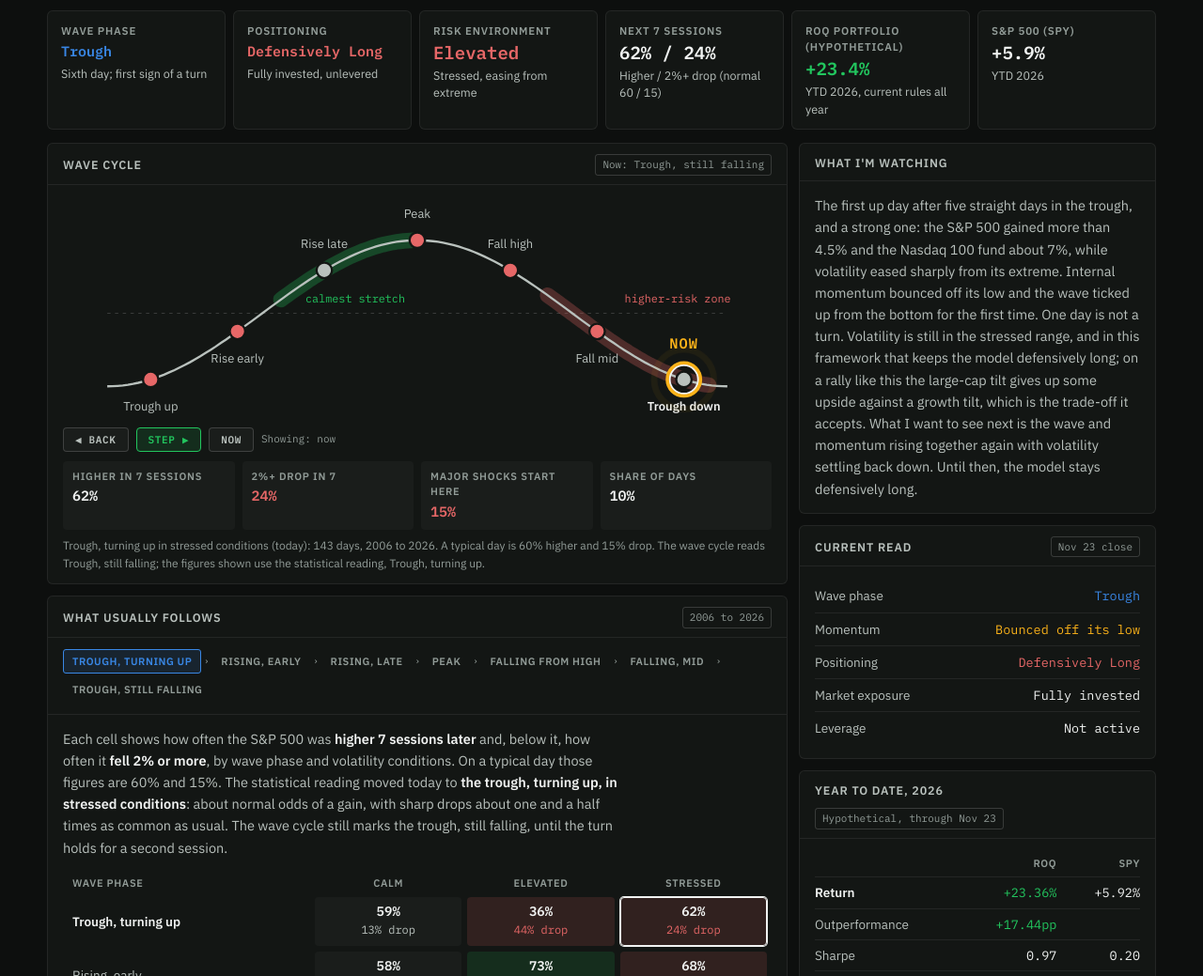
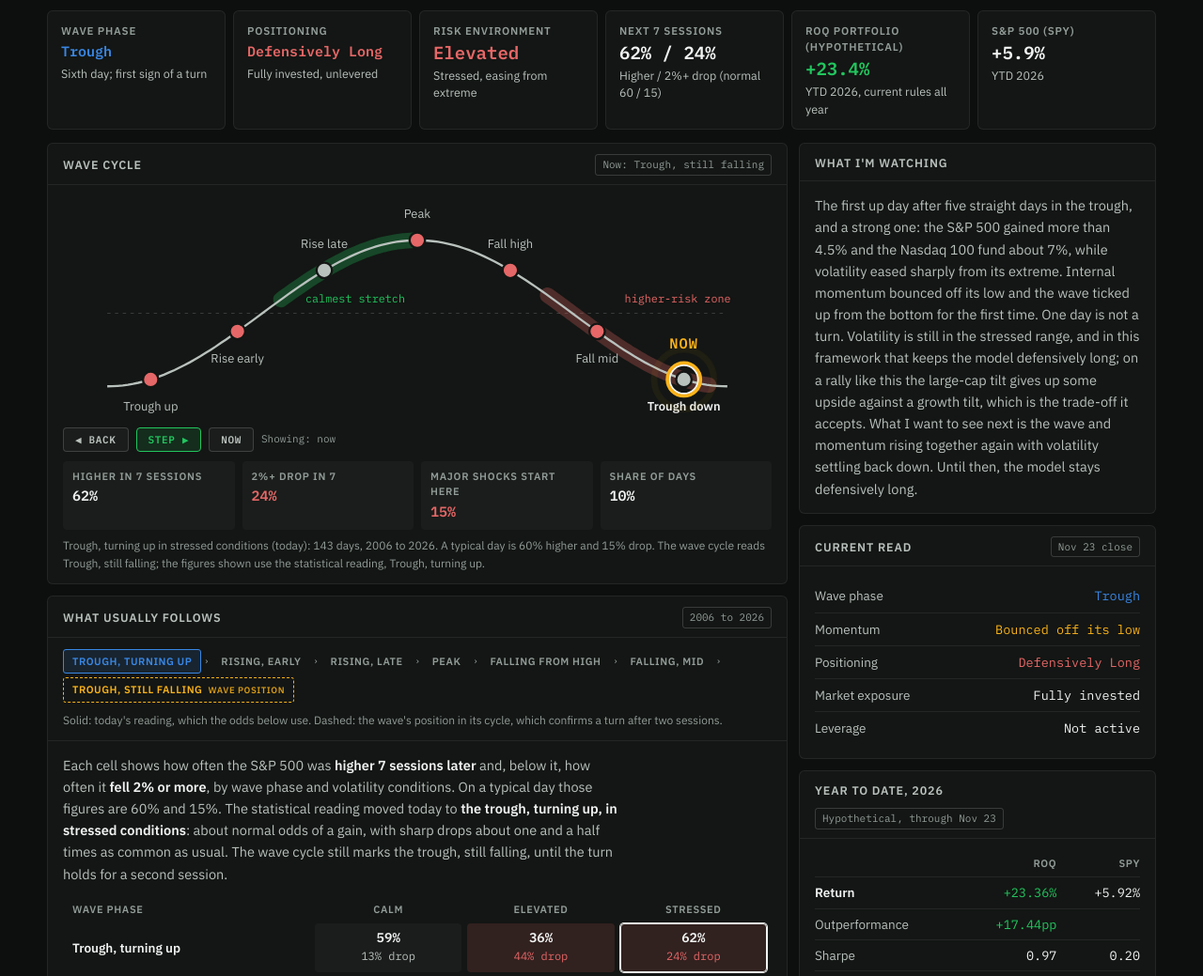
Before and after one commit to phillips123456/roq-wave-monitor, a plain HTML site: page index.html in a window 1280 px wide. Shown: the part 61-1100 px from the top of the page at 94% size. Drawn offline with Linux system fonts and the light colour scheme.

Commit message:
Label wave position vs today's reading in the phase row; keep dark lock
Co-Authored-By: Claude Opus 5.5 <noreply@anthropic.com>
Claude-Session: https://claude.ai/code/session_01Vyk4cgouaMZLbvUgvKckax

```diff
--- a/index.html
+++ b/index.html
@@ -1,5 +1,6 @@
 <!doctype html><html data-theme="dark"><head><meta charset=utf8><meta name=viewport content="width=device-width,initial-scale=1,viewport-fit=cover"><style>:root{color-scheme:light;box-sizing:border-box;padding-top:env(safe-area-inset-top,0px);padding-bottom:env(safe-area-inset-bottom,0px)}html{scroll-padding-top:env(safe-area-inset-top,0px)}body{margin:0;padding:0;font:14px -apple-system,BlinkMacSystemFont,sans-serif;background:#fff;color:#000}img{max-width:100%}[hidden]:not([hidden=until-found i]){display:none!important}</style></head><body>
 <title>ROQ Wave Monitor</title>
+<script>document.documentElement.setAttribute('data-theme','dark')</script>
 <meta name="claude:viewport-fit-sides" content="cover">
 <link rel="stylesheet" href="https://fonts.googleapis.com/css2?family=IBM+Plex+Mono:wght@400;500;600&family=IBM+Plex+Sans:wght@400;500;600&display=swap">
 <style>
@@ -82,6 +83,9 @@ body{background:var(--bg);color:var(--fg);font-family:var(--sans);font-size:14px
 .cycle{display:flex;flex-wrap:wrap;gap:4px;align-items:center;padding:12px 16px;border-bottom:1px solid var(--border)}
 .cstep{font-size:11px;font-weight:600;letter-spacing:.05em;text-transform:uppercase;padding:4px 9px;border-radius:3px;color:var(--fg-3);border:1px solid transparent;white-space:nowrap}
 .cstep.on{color:var(--bc-col);border-color:var(--bc-col);background:var(--blue-dim)}
+.cstep.wave{color:var(--warn);border:1px dashed var(--warn)}
+.wtag{margin-left:6px;font-size:9.5px;opacity:.85}
+.cnote{flex-basis:100%;font-size:12px;color:var(--fg-3);margin-top:6px;line-height:1.5}
 .carrow{color:var(--fg-3);font-size:10px}
 
 /* risk map */
@@ -391,8 +395,12 @@ const SPIKES=[[15,10],[9,11],[0,11],[6,26],[3,11],[18,15],[50,16]];
 const cyc=document.getElementById('cycle');
 PHASES.forEach((p,i)=>{
   if(i){const a=document.createElement('span');a.className='carrow';a.textContent='›';cyc.appendChild(a);}
-  const s=document.createElement('span');s.className='cstep'+(i===NOW_PHASE?' on':'');s.textContent=p;cyc.appendChild(s);
+  const split=(i===CYCLE_PHASE&&CYCLE_PHASE!==NOW_PHASE);
+  const s=document.createElement('span');s.className='cstep'+(i===NOW_PHASE?' on':'')+(split?' wave':'');s.textContent=p;
+  if(split){const t=document.createElement('span');t.className='wtag';t.textContent='wave position';s.appendChild(t);}
+  cyc.appendChild(s);
 });
+if(CYCLE_PHASE!==NOW_PHASE){const cn=document.createElement('p');cn.className='cnote';cn.textContent="Solid: today's reading, which the odds below use. Dashed: the wave's position in its cycle, which confirms a turn after two sessions.";cyc.appendChild(cn);}
 
 const map=document.getElementById('map');
 let h='<thead><tr><th>Wave phase</th><th class="vb">Calm</th><th class="vb">Elevated</th><th class="vb">Stressed</th></tr></thead><tbody>';
```
